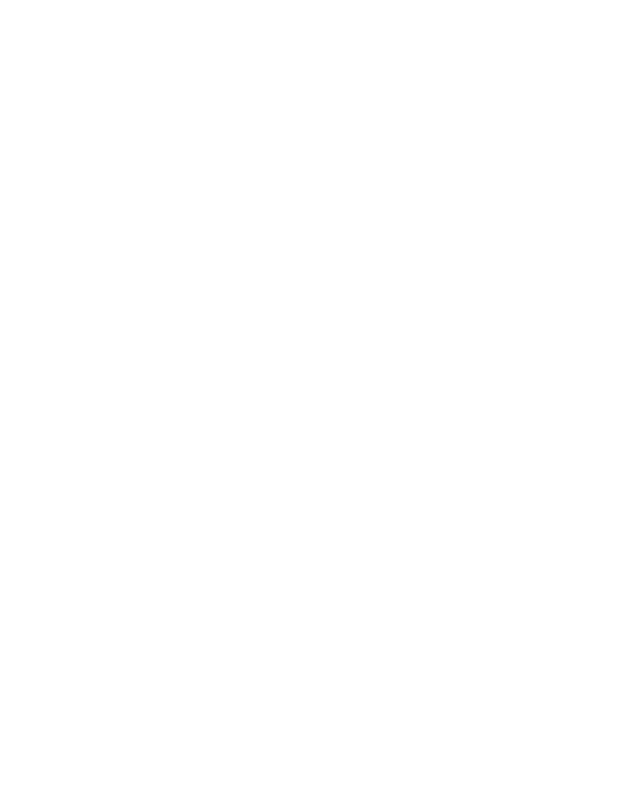
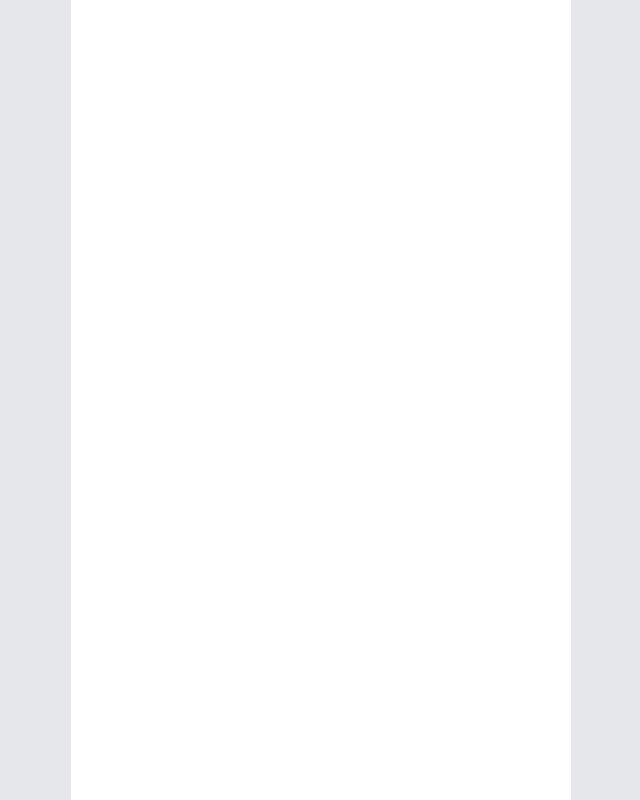
Before and after one commit to novogrammer/whack-a-mole-study, a website built with Vite: page index.html in a window 1280 px wide. Shown: the whole page, without its empty margins (319-959 px from the left). Built offline with nearby package versions, Linux system fonts and the light colour scheme.

Commit message:
レイアウトの土台を作りました。

```diff
--- a/src/style.scss
+++ b/src/style.scss
@@ -1,5 +1,28 @@
 @use "./global";
 
-body{
+:root {
+  --page-background: #e5e7eb;
+  --content-background: #fff;
+}
+
+*,
+*::before,
+*::after {
+  box-sizing: border-box;
+}
+
+body {
   margin: 0;
+  background-color: var(--page-background);
 }
+
+#app {
+  @include global.sp-and-pc-block((
+    width: 375px,
+  ));
+
+  min-height: 100vh;
+  min-height: 100svh;
+  margin-inline: auto;
+  background-color: var(--content-background);
+}
```
